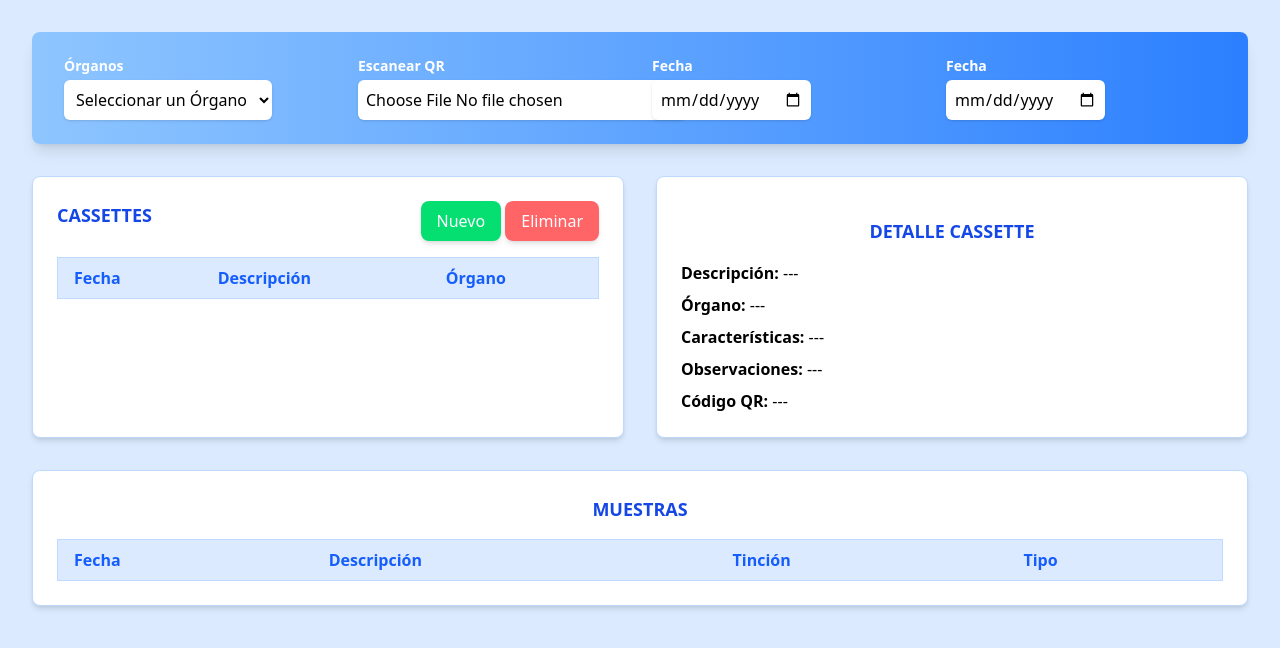
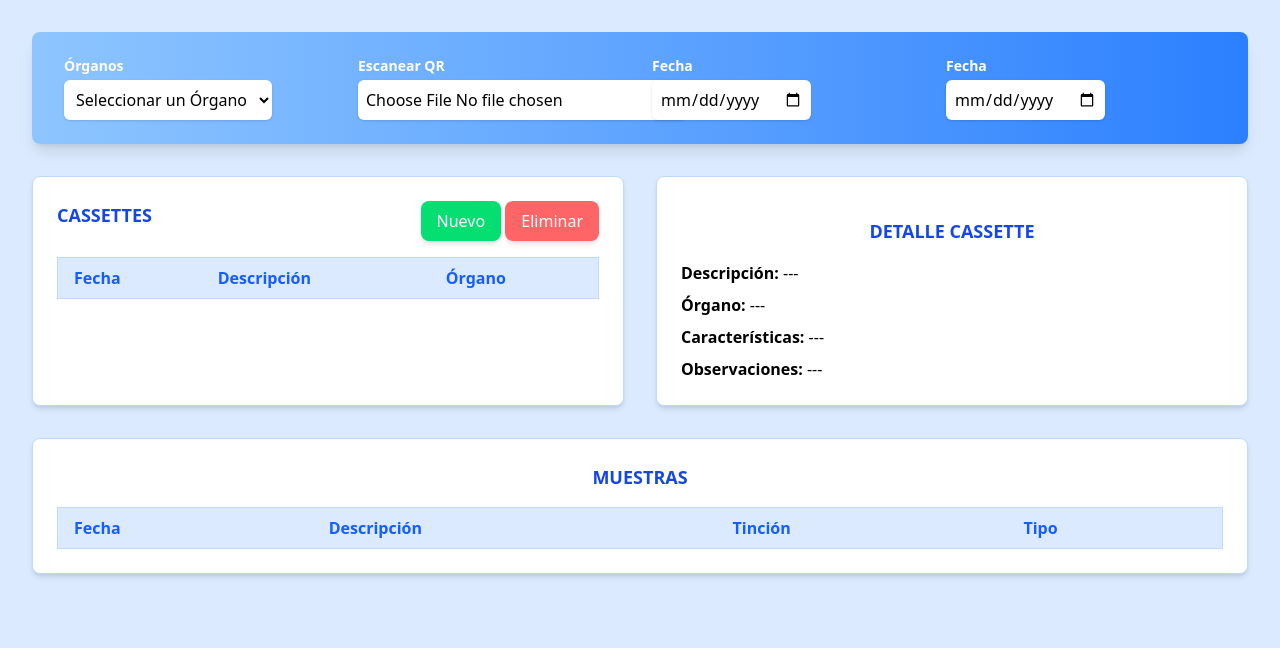
Before and after one commit to DanielResinoJimenez/sanitariaRiberaGrupal, a website: page src/pages/principalCassette.html in a window 1280 px wide. Drawn offline with nearby package versions, Linux system fonts and the light colour scheme.

Commit message:
implementation of cassette details section

```diff
--- a/src/pages/principalCassette.html
+++ b/src/pages/principalCassette.html
@@ -137,7 +137,6 @@
             <li><span class="font-bold">Órgano:</span> <span id="cassette__organo">---</span></li>
             <li><span class="font-bold">Características:</span> <span id="cassette__caracteristicas">---</span></li>
             <li><span class="font-bold">Observaciones:</span> <span id="cassette__observaciones">---</span></li>
-            <li><span class="font-bold">Código QR:</span> <span id="cassette__codigoqr">---</span></li>
           </ul>
         </section>
       </div>
```
